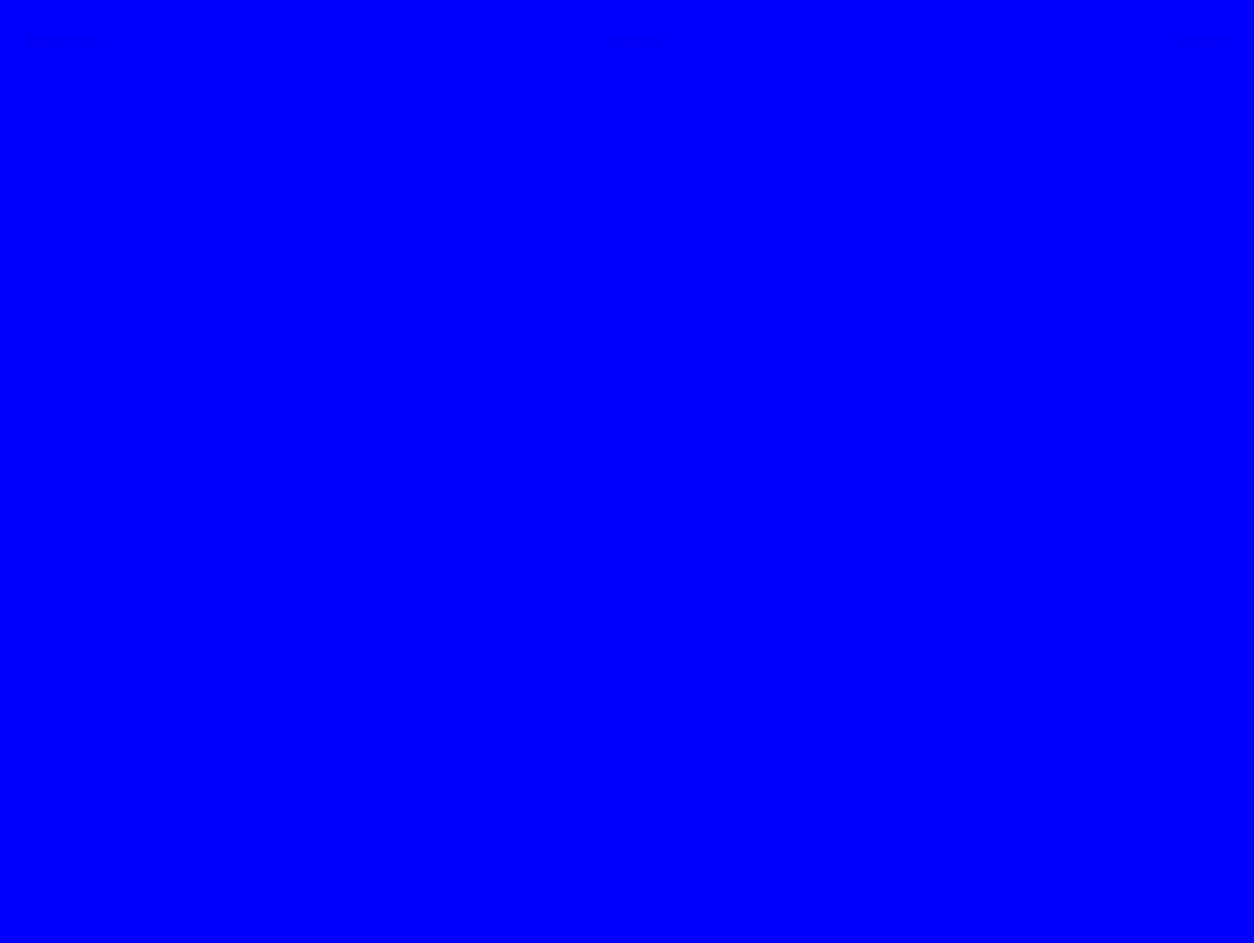
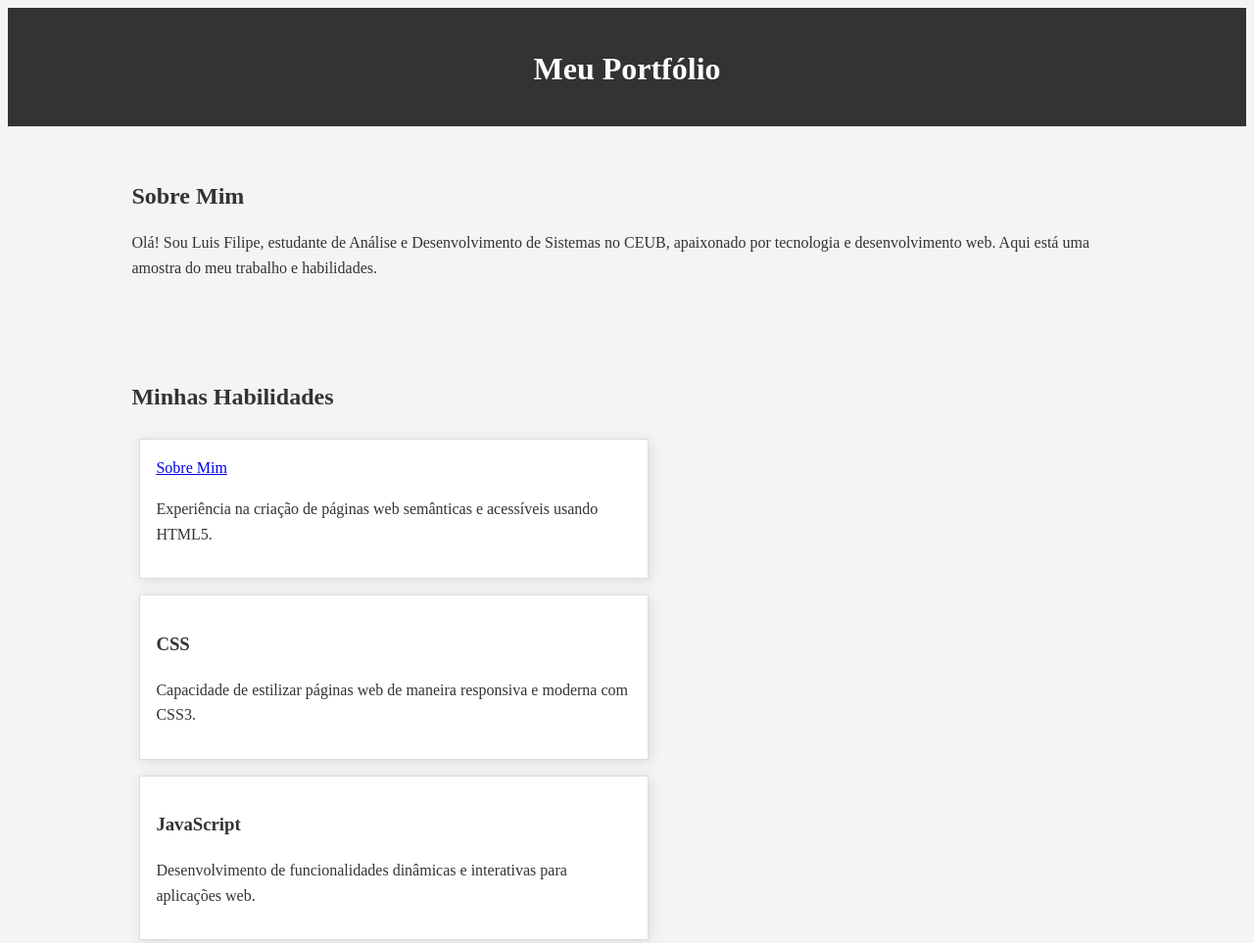
Before and after one commit to LuisCampelo2/MeuPortfolio, a plain HTML site: page projetos_pessoais/meu_site/index.html in a window 1280 px wide. Shown: the top 963 px of the page at 98% size. Before the commit the page ends 800 px from the top, so only its background shows below. Drawn offline with Linux system fonts and the light colour scheme.

Commit message:
html e css iniciados

```diff
--- a/projetos_pessoais/meu_site/index.css
+++ b/projetos_pessoais/meu_site/index.css
@@ -1,12 +1,49 @@
-body{
-    color:white;
-    background-color: blue;
-    font-family: Arial, Helvetica, sans-serif;
-ul{
+body {
+    background-color: #f4f4f4;
+    color: #333;
+    line-height: 1.6;
+}
+header {
+    background-color: #333;
+    color: white;
+    padding: 1rem;
+    text-align: center;
+}
+.container {
+    width: 80%;
+    margin: auto;
+    overflow: hidden;
+}
+section {
+    padding: 2rem 0;
+}
+h1, h2 {
+    margin-bottom: 1rem;
+}
+p {
+    margin-bottom: 1rem;
+}
+ul {
+    list-style-type: none;
+}
+.skills, .projects {
     display: flex;
     justify-content: space-between;
-    list-style-type: none;
-    align-items: center;
-    padding: 16px;
+    flex-wrap: wrap;
 }
+.skill, .project {
+    background-color: white;
+    border: 1px solid #ddd;
+    padding: 1rem;
+    margin: 0.5rem;
+    width: 48%;
+    box-shadow: 2px 2px 12px rgba(0, 0, 0, 0.1);
 }
+footer {
+    background-color: #333;
+    color: white;
+    text-align: center;
+    padding: 1rem;
+    position: absolute;
+    width: 100%;
+}
--- a/projetos_pessoais/meu_site/index.html
+++ b/projetos_pessoais/meu_site/index.html
@@ -1,24 +1,43 @@
 <!DOCTYPE html>
-<html lang="en">
+<html lang="pt-br">
 <head>
     <meta charset="UTF-8">
     <meta name="viewport" content="width=device-width, initial-scale=1.0">
-    <title>Portfolio</title>
+    <title>Portfólio - Luis Filipe</title>
     <link rel="stylesheet" href="index.css">
 </head>
 <body>
-    <nav>
-        <ul>
-            <li>
-                <a href="index.html">Sobre mim</a>
-            </li>
-            <li>
-                <a href="contatos.html">contatos</a>
-            </li>
-            <li>
-                <a href="projetos.html" >projetos</a>
-            </li>
-        </ul>
-    </nav>
+    <header>
+        <h1>Meu Portfólio</h1>
+    </header>
+
+    <div class="container">
+        <!-- Apresentação -->
+        <section id="about">
+            <h2>Sobre Mim</h2>
+            <p>Olá! Sou Luis Filipe, estudante de Análise e Desenvolvimento de Sistemas no CEUB, apaixonado por tecnologia e desenvolvimento web. Aqui está uma amostra do meu trabalho e habilidades.</p>
+        </section>
+
+        <!-- Habilidades -->
+        <section id="skills">
+            <h2>Minhas Habilidades</h2>
+            <div class="skills">
+                <div class="skill">
+                    <a href="sobreMim.html">Sobre Mim</a>
+                    <p>Experiência na criação de páginas web semânticas e acessíveis usando HTML5.</p>
+                </div>
+                <div class="skill">
+                    <h3>CSS</h3>
+                    <p>Capacidade de estilizar páginas web de maneira responsiva e moderna com CSS3.</p>
+                </div>
+                <div class="skill">
+                    <h3>JavaScript</h3>
+                    <p>Desenvolvimento de funcionalidades dinâmicas e interativas para aplicações web.</p>
+                </div>
+                <div class="skill">
+                    <h3>React</h3>
+                    <p>Conhecimento básico no uso do React para criar interfaces de usuário eficientes.</p>
+                </div>
+            </div>
 </body>
 </html>
```
